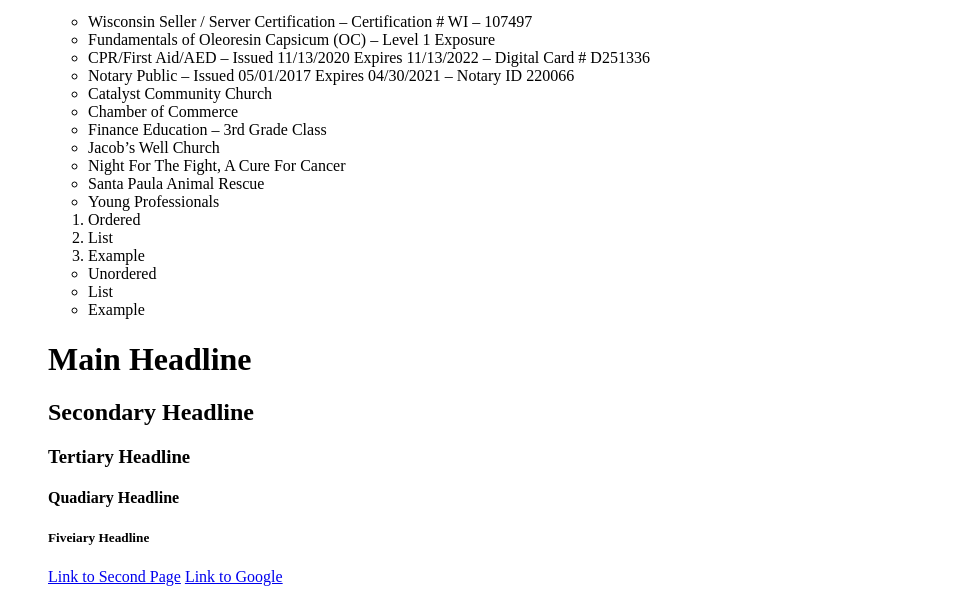
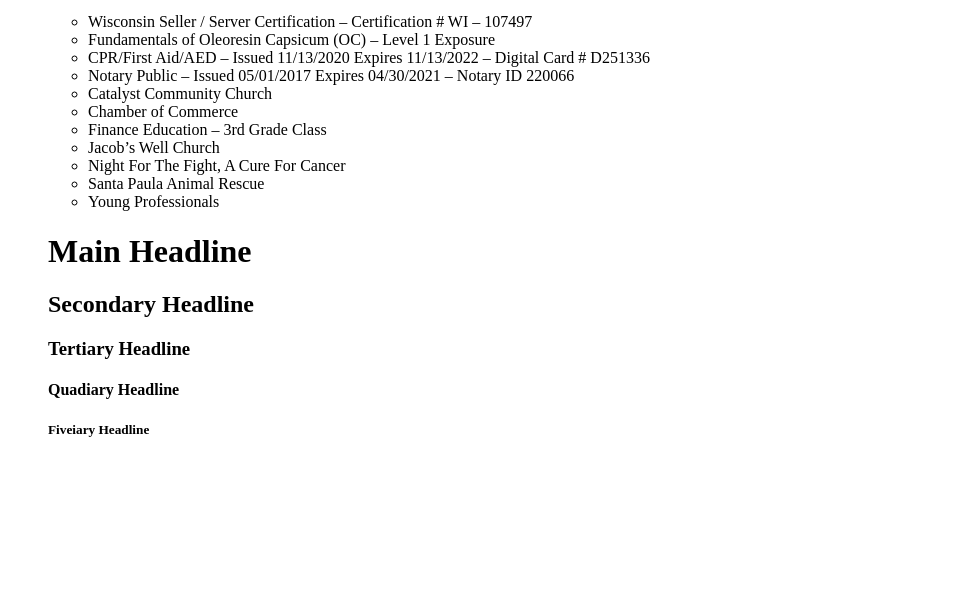
Before and after one commit to dstorbergjr/Resume, a plain HTML site: page index.html in a window 1280 px wide. Shown: the part 748-1350 px from the top of the page, without its empty margins (0-961 px from the left). After the commit the page ends 1208 px from the top, so only its background shows below. Drawn offline with Linux system fonts and the light colour scheme.

Commit message:
deleted examples and commented out examples

```diff
--- a/index.html
+++ b/index.html
@@ -57,26 +57,15 @@
       </ul>
 
     <!-- This is an Ordered List-->
-    <ol>
-      <li>Ordered</li>
-      <li>List</li>
-      <li>Example</li>
-    </ol>
 
-    <!-- This is an Unordered List-->
-    <ul>
-      <li>Unordered</li>
-      <li>List</li>
-      <li>Example</li>
-    </ul>
 
     <h1>Main Headline</h1>
     <h2>Secondary Headline</h2>
     <h3>Tertiary Headline</h3>
     <h4>Quadiary Headline</h4>
     <h5>Fiveiary Headline</h5>
-
+<!--
     <a href="./second.html">Link to Second Page</a>
-    <a target="_blank" href="https://google.com">Link to Google</a>
+    <a target="_blank" href="https://google.com">Link to Google</a> -->
   </body>
 </html>
```
